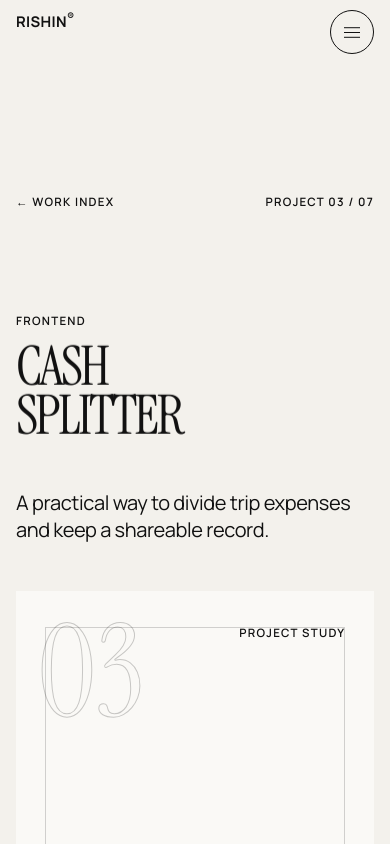
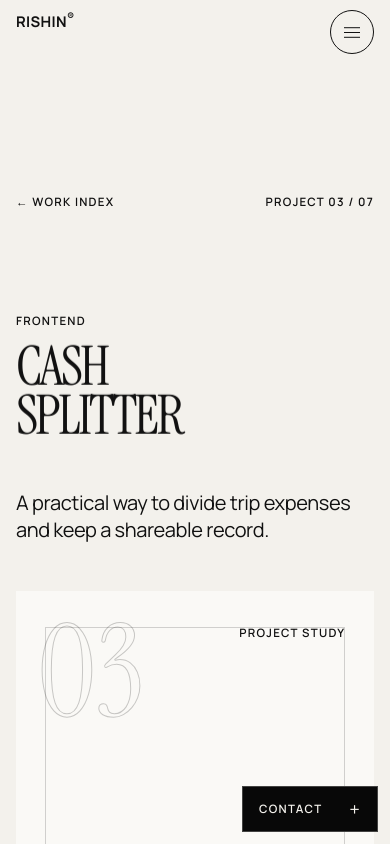
Before and after one commit to rishinck-hub/blog, a Next.js app in the folder next-portfolio/: page /work/cash-splitter in a window 390 px wide. Shown: the top 844 px of the page. Built offline with nearby package versions, Linux system fonts and the light colour scheme.

Commit message:
feat: add floating contact dock

```diff
--- a/next-portfolio/src/app/layout.tsx
+++ b/next-portfolio/src/app/layout.tsx
@@ -7,6 +7,7 @@ import { FirstVisitLoader } from "@/components/animation/first-visit-loader";
 import { MotionProvider } from "@/components/animation/motion-provider";
 import { RouteTransitionProvider } from "@/components/animation/route-transition-provider";
 import { ContactModalProvider } from "@/components/contact/contact-modal";
+import { ContactDock } from "@/components/contact/contact-dock";
 import { SiteFooter } from "@/components/layout/site-footer";
 import { SiteNavigation } from "@/components/navigation/site-navigation";
 import { siteConfig, technologies } from "@/data/site";
@@ -106,6 +107,7 @@ export default function RootLayout({
             <SiteNavigation />
             <main id="main-content">{children}</main>
             <SiteFooter />
+            <ContactDock />
             <CursorLabel />
           </ContactModalProvider>
         </MotionProvider>
--- /dev/null
+++ b/next-portfolio/src/components/contact/contact-dock.tsx
@@ -0,0 +1,86 @@
+"use client";
+
+import { useEffect, useRef, useState } from "react";
+
+import { siteConfig } from "@/data/site";
+import { modalStateEvent } from "@/lib/motion";
+
+const email = siteConfig.socials.find((item) => item.label === "Email");
+const instagram = siteConfig.socials.find((item) => item.label === "Instagram");
+const phone = siteConfig.socials.find((item) => item.label === "WhatsApp");
+
+export function ContactDock() {
+  const [open, setOpen] = useState(false);
+  const dockRef = useRef<HTMLDivElement>(null);
+  const triggerRef = useRef<HTMLButtonElement>(null);
+
+  useEffect(() => {
+    if (!open) return;
+
+    const onPointerDown = (event: PointerEvent) => {
+      if (!dockRef.current?.contains(event.target as Node)) setOpen(false);
+    };
+    const onKeyDown = (event: KeyboardEvent) => {
+      if (event.key !== "Escape") return;
+      setOpen(false);
+      triggerRef.current?.focus();
+    };
+    const onModalState = (event: Event) => {
+      if ((event as CustomEvent<{ open?: boolean }>).detail?.open) setOpen(false);
+    };
+
+    document.addEventListener("pointerdown", onPointerDown);
+    window.addEventListener("keydown", onKeyDown);
+    window.addEventListener(modalStateEvent, onModalState);
+    return () => {
+      document.removeEventListener("pointerdown", onPointerDown);
+      window.removeEventListener("keydown", onKeyDown);
+      window.removeEventListener(modalStateEvent, onModalState);
+    };
+  }, [open]);
+
+  const telephoneHref = phone ? `tel:${phone.value.replace(/[^+\d]/g, "")}` : undefined;
+
+  return (
+    <div ref={dockRef} className={`contact-dock ${open ? "is-open" : ""}`}>
+      <div id="contact-dock-panel" className="contact-dock__panel" aria-hidden={!open}>
+        <div className="contact-dock__heading">
+          <span className="type-label">Quick contact</span>
+          <span aria-hidden="true">↗</span>
+        </div>
+        <nav aria-label="Quick contact options">
+          <a href={siteConfig.resumeUrl} download data-cursor-label="Open">
+            <span>Résumé</span><small>Download PDF</small><b aria-hidden="true">↓</b>
+          </a>
+          {telephoneHref && phone ? (
+            <a href={telephoneHref} data-cursor-label="Open">
+              <span>Phone</span><small>{phone.value}</small><b aria-hidden="true">↗</b>
+            </a>
+          ) : null}
+          {email ? (
+            <a href={email.href} data-cursor-label="Open">
+              <span>Email</span><small>{email.value}</small><b aria-hidden="true">↗</b>
+            </a>
+          ) : null}
+          {instagram ? (
+            <a href={instagram.href} target="_blank" rel="noreferrer" data-cursor-label="Open">
+              <span>Instagram</span><small>@{instagram.value}</small><b aria-hidden="true">↗</b>
+            </a>
+          ) : null}
+        </nav>
+      </div>
+
+      <button
+        ref={triggerRef}
+        className="contact-dock__trigger type-label"
+        type="button"
+        aria-expanded={open}
+        aria-controls="contact-dock-panel"
+        onClick={() => setOpen((value) => !value)}
+        data-cursor-label={open ? "Close" : "Open"}
+      >
+        <span>Contact</span><i aria-hidden="true">{open ? "−" : "+"}</i>
+      </button>
+    </div>
+  );
+}
--- a/next-portfolio/src/styles/design-system.css
+++ b/next-portfolio/src/styles/design-system.css
@@ -345,6 +345,55 @@ body {
   transition: opacity var(--duration-cursor) var(--ease-editorial), transform var(--duration-cursor) var(--ease-editorial);
 }
 .cursor-label.is-contextual .cursor-label__text { opacity: 1; transform: translateY(0); }
+
+.contact-dock {
+  position: fixed;
+  right: max(1rem, env(safe-area-inset-right));
+  bottom: max(1rem, env(safe-area-inset-bottom));
+  z-index: 500;
+  display: flex;
+  width: min(21rem, calc(100vw - 2rem));
+  align-items: flex-end;
+  flex-direction: column;
+  color: var(--inverse-foreground);
+  transition: opacity var(--duration-fast) var(--ease-editorial), transform var(--duration-fast) var(--ease-editorial);
+}
+.contact-dock__trigger {
+  display: flex;
+  min-width: 8.5rem;
+  min-height: 3rem;
+  align-items: center;
+  justify-content: space-between;
+  gap: 1.5rem;
+  padding: .8rem 1rem;
+  border: 1px solid rgba(244,242,237,.25);
+  background: var(--inverse-background);
+  color: var(--inverse-foreground);
+}
+.contact-dock__trigger i { font-size: 1.15rem; font-style: normal; font-weight: 400; line-height: 1; transition: transform var(--duration-fast) var(--ease-editorial); }
+.contact-dock.is-open .contact-dock__trigger i { transform: rotate(90deg); }
+.contact-dock__panel {
+  width: 100%;
+  margin-bottom: .55rem;
+  padding: 1rem;
+  background: var(--inverse-background);
+  box-shadow: 0 1.5rem 4rem rgba(0,0,0,.16);
+  opacity: 0;
+  visibility: hidden;
+  transform: translateY(.75rem) scale(.98);
+  transform-origin: right bottom;
+  transition: opacity var(--duration-normal) var(--ease-editorial), transform var(--duration-normal) var(--ease-editorial), visibility 0s var(--duration-normal);
+}
+.contact-dock.is-open .contact-dock__panel { opacity:1; visibility:visible; transform:none; transition-delay:0s; }
+.contact-dock__heading { display:flex; justify-content:space-between; padding:.2rem 0 1rem; color:rgba(244,242,237,.62); }
+.contact-dock nav { border-top:1px solid rgba(244,242,237,.18); }
+.contact-dock nav a { display:grid; grid-template-columns:1fr auto; gap:.22rem 1rem; min-height:4.2rem; align-content:center; border-bottom:1px solid rgba(244,242,237,.18); transition:padding var(--duration-fast) var(--ease-editorial), background-color var(--duration-fast) var(--ease-editorial); }
+.contact-dock nav a span { font-family:var(--font-display); font-size:1.35rem; line-height:1; }
+.contact-dock nav a small { grid-column:1; color:rgba(244,242,237,.58); font-size:.65rem; overflow-wrap:anywhere; }
+.contact-dock nav a b { grid-column:2; grid-row:1/3; align-self:center; font-weight:400; transition:transform var(--duration-fast) var(--ease-editorial); }
+.contact-dock nav a:hover,.contact-dock nav a:focus-visible { padding-inline:.45rem; background:rgba(244,242,237,.06); }
+.contact-dock nav a:hover b,.contact-dock nav a:focus-visible b { transform:translate(.2rem,-.2rem); }
+html.contact-modal-open .contact-dock { opacity:0; pointer-events:none; transform:translateY(.5rem); }
 
 @media (hover: hover) and (pointer: fine) and (prefers-reduced-motion: no-preference) {
   html.custom-cursor-ready,
@@ -827,6 +876,11 @@ html.contact-modal-open .editorial-footer {
   .cursor-label, .cursor-position { display: none !important; }
 }
 
+@media (max-width: 560px) {
+  .contact-dock { right:max(.75rem,env(safe-area-inset-right)); bottom:max(.75rem,env(safe-area-inset-bottom)); width:min(20rem,calc(100vw - 1.5rem)); }
+  .contact-dock__trigger { min-height:2.75rem; }
+}
+
 @media (orientation: landscape) and (max-height: 600px) {
   :where(.home-hero, .about-hero, .work-index__hero, .case-hero, .experience-hero, .creative-hero, .contact-hero) {
     min-height: 36rem;
@@ -849,6 +903,7 @@ html.contact-modal-open .editorial-footer {
   .reveal-image,
   .editorial-menu__item { opacity: 1; transform: none; clip-path: none; }
   .cursor-label, .cursor-position { display: none !important; }
+  .contact-dock, .contact-dock__panel, .contact-dock__trigger i { transition:none; }
   .selected-projects-stage.is-enhanced .selected-projects-stage__pin { height:auto; min-height:0; overflow:visible; }
   .selected-projects-stage.is-enhanced .home-project-scene { position:relative; inset:auto; min-height:0; opacity:1 !important; visibility:visible !important; transform:none !important; }
   .selected-projects-stage.is-enhanced .selected-projects-stage__progress { display:none; }
```
